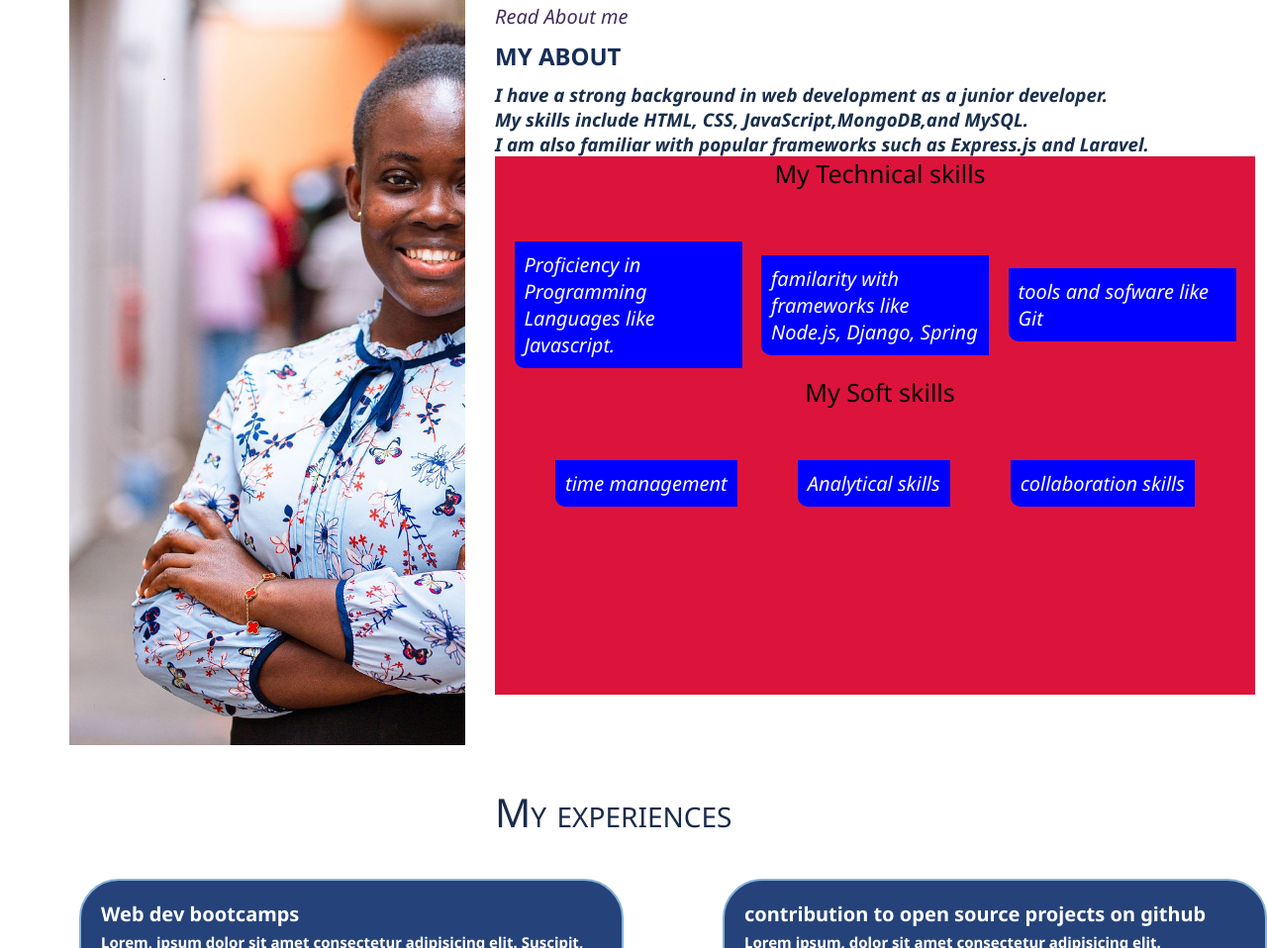
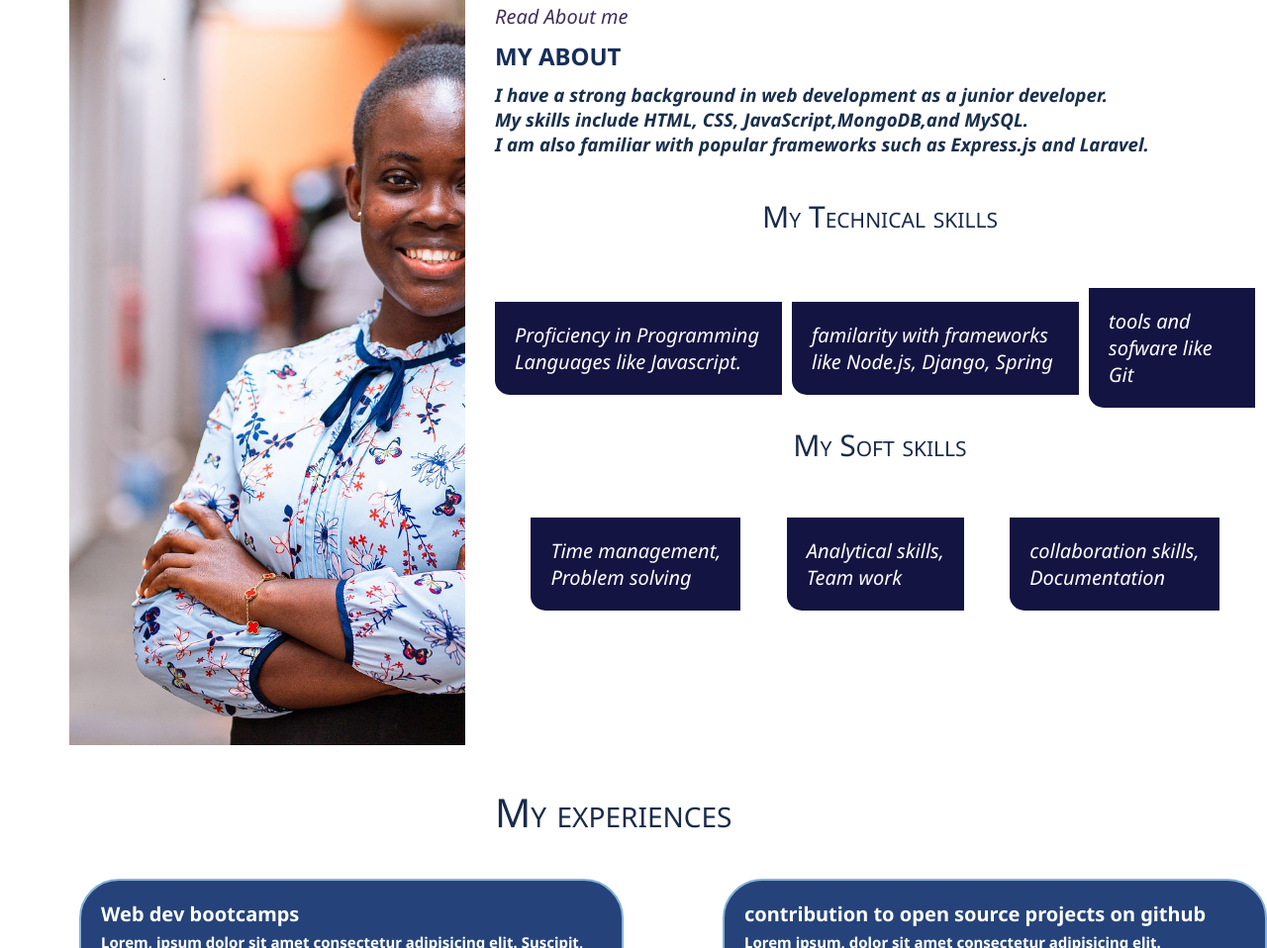
Before and after one commit to sakyibea-esinam-juliet/Portfolioproject, a plain HTML site: page index.html in a window 1280 px wide. Shown: the part 1213-2171 px from the top of the page at 99% size. Drawn offline with Linux system fonts and the light colour scheme.

Commit message:
edited skills

```diff
--- a/index.html
+++ b/index.html
@@ -85,9 +85,9 @@
           </div>
           <div id="soft">My Soft skills</div>
           <div>
-            <p class="soft-skill">time management</p>
-            <p class="soft-skill">Analytical skills</p>
-            <p class="soft-skill">collaboration skills</p>
+            <p class="soft-skill">Time management,<br>Problem solving</p>
+            <p class="soft-skill">Analytical skills,<br>Team work</p>
+            <p class="soft-skill">collaboration skills,<br>Documentation</p>
           </div>
         </div>
       </div>
--- a/style.css
+++ b/style.css
@@ -141,46 +141,53 @@ body {
   gap: 2px;
   margin-bottom:10px;
   width: 100%;
-  background-color: crimson;
+ /*ackground-color: crimson;*/
   height: 68vh;
-  overflow-y: auto;
+  overflow-y: hidden;
 }
 #myself div {
   display: flex;
   flex-direction: row;
-  gap:0px;
+  gap:10px;
   justify-content: space-evenly;
   align-items: center;
 
 }
 
 #myself div p{
-  border-bottom-left-radius: 10px;
-  row-gap: 10px;
-  background-color: blue;
+  border-bottom-left-radius: 15px;
+  row-gap: 20px;
+  background-color: rgb(19, 20, 66);
   color: white;
-  padding: 10px;
+  padding: 20px;
   margin-bottom:5px;
-  max-width: 210px;
+  max-width: 250px;
 
 }
 /*#myself div:nth-child(2){
   margin-bottom: 50px;*/
 
-/* #myself div:nth-child(4){
+ #myself div:nth-child(4){
   margin-bottom: 1px;
   margin-top: 1px;
-} */
+}
 #tec{
-margin-bottom:px;
+padding-top:40px;
 margin-left:10px;
 font-size: 25px;
 text-align: center;
+font-size: 30px;
+color: rgb(26, 43,75);
+font-variant: small-caps;
 }
 
 #soft{
   margin-left: 10px;
   font-size: 25px;
+  padding-top:10px ;
+  font-size:30px ;
+  color: rgb(26, 43, 75);
+  font-variant: small-caps;
 
 }
 
```
